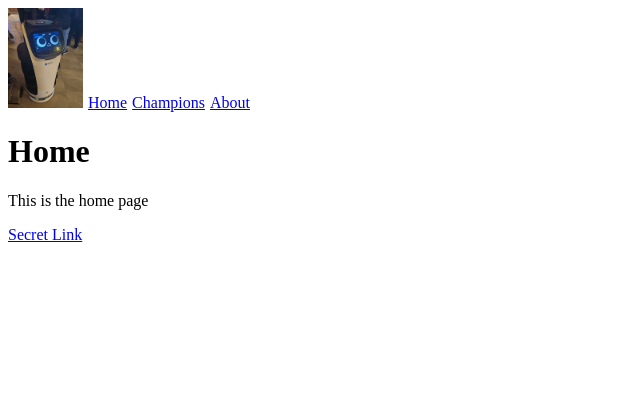
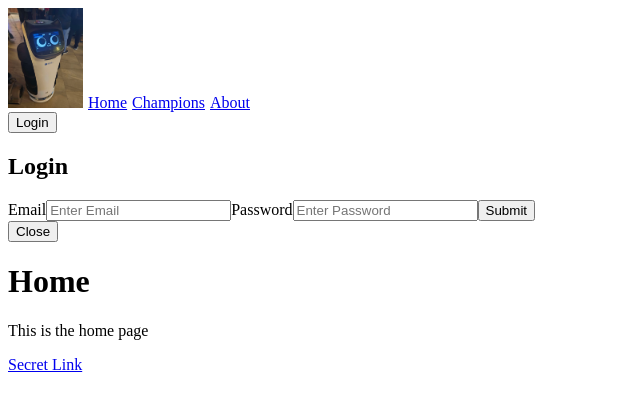
Before and after one commit to 0AndyZhou0/lol-website, a Next.js app: page / in a window 1280 px wide. Shown: the top 408 px of the page, without its empty margins (0-640 px from the left). Built offline with nearby package versions, Linux system fonts and the light colour scheme.

Commit message:
changed login to use states

```diff
--- a/app/champions/[id]/page.js
+++ b/app/champions/[id]/page.js
@@ -7,7 +7,7 @@ async function getChampionBlurb(id) {
     return json.data[id]["blurb"];
 }
 
-export default function Page({ params}) {
+export default function Page({ params }) {
     let id = params.id;
     let champion_blurb = use(getChampionBlurb(id));
 
--- a/app/components/login.js
+++ b/app/components/login.js
@@ -1,19 +1,19 @@
+'use client';
 import Navbar from "./navbar";
+import { useState } from "react";
 
 export default function Login(){
-	// const openForm = () => {
-	//     document.getElementById("login-form").style.display = "block";
-	// }
+	const [isOpen, setIsOpen] = useState(true);
 
-	// const closeForm = () => {
-	//     document.getElementById("login-form").style.display = "none";
-	// }
+	function toggleForm() {
+		setIsOpen(!isOpen);
+	}
 
 	return (
 		<div className="login">
-			{/* <button type="open" className="open-login-form" onClick={openForm}>Login</button> */}
+			<button type="open" className="open-login-form" onClick={toggleForm}>Login</button>
 
-			<div className="login-form" id="login-form" style={{display: "none"}}>
+			{ isOpen && <div className="login-form" id="login-form">
 				<form>
 					<h1>Login</h1>
 					<label for="email">Email</label>
@@ -24,8 +24,8 @@ export default function Login(){
 
 					<button type="submit" value="LOGIN" className="login-button">Submit</button>
 				</form>
-				{/* <button type="close" className="close-form" onClick={closeForm}>Close</button> */}
-			</div>
+				<button type="close" className="close-form" onClick={toggleForm}>Close</button>
+			</div> }
 		</div>
 	)
 }
--- a/app/components/navbar.js
+++ b/app/components/navbar.js
@@ -10,7 +10,7 @@ export default function Navbar() {
 			<Link href="/" style={{padding: "0 5px 0 0"}}>Home</Link>
 			<Link href="/champions" style={{padding: "0 5px 0 0"}}>Champions</Link>
 			<Link href="/about" style={{padding: "0 5px 0 0"}}>About</Link>
-			{/* <Login /> */}
+			<Login />
 		</nav>
 	);
 }
```
